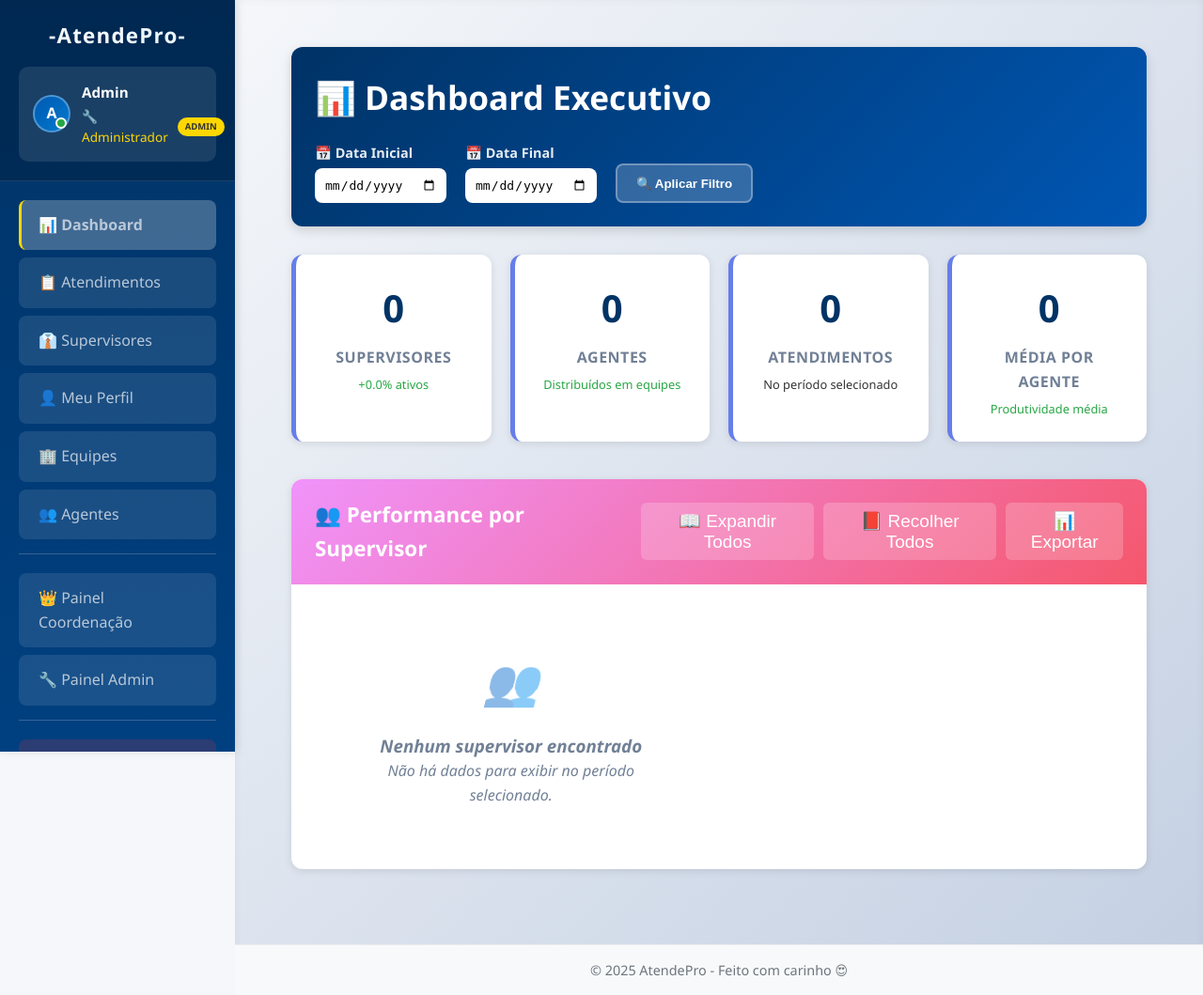
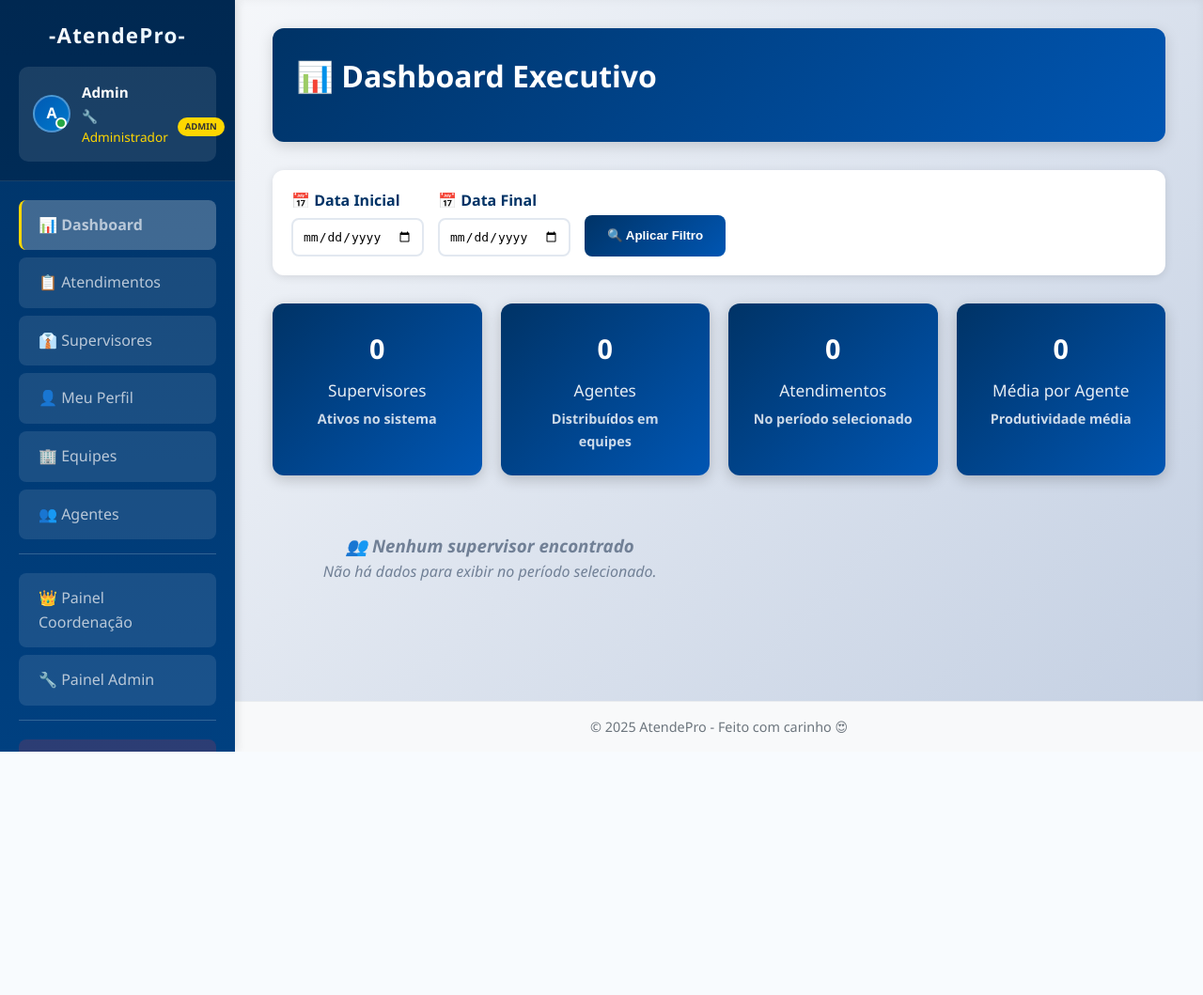
Before and after one commit to Renabrasa/atendepro, a Flask app: page /dashboard in a window 1280 px wide. Shown: the whole page at 94% size. After the commit the page ends 800 px from the top, so only its background shows below. Run offline with Flask 3, Linux system fonts and the light colour scheme; a user stored in the database is signed in; data comes from the database, SQL or seed files in the repository; some libraries are stand-ins or nearby versions.

Commit message:
feat: enhance dashboard layout and styling for improved user experience

```diff
--- a/templates/dashboard.html
+++ b/templates/dashboard.html
@@ -2,220 +2,154 @@
 {% block title %}Dashboard Executivo{% endblock %}
 {% block content %}
 <style>
-  /* Variáveis CSS para consistência */
-  :root {
-    --primary-color: #003366;
-    --primary-light: #0056b3;
-    --secondary-color: #667eea;
-    --accent-color: #764ba2;
-    --success-color: #28a745;
-    --warning-color: #ffc107;
-    --danger-color: #dc3545;
-    --light-bg: #f8f9fa;
-    --border-color: #e2e8f0;
-    --text-primary: #2d3748;
-    --text-secondary: #718096;
-    --shadow-light: 0 2px 8px rgba(0,0,0,0.1);
-    --shadow-medium: 0 4px 12px rgba(0,0,0,0.15);
-    --border-radius: 12px;
-  }
-
-  /* Layout principal */
-  .dashboard-container {
-    max-width: 1400px;
-    margin: 0 auto;
-    padding: 20px;
-  }
-
-  /* Header com filtros */
-  .dashboard-header {
-    background: linear-gradient(135deg, var(--primary-color), var(--primary-light));
-    color: white;
-    padding: 25px;
-    border-radius: var(--border-radius);
-    margin-bottom: 30px;
-    box-shadow: var(--shadow-medium);
-  }
-
-  .dashboard-title {
-    font-size: 2.2em;
-    font-weight: 700;
-    margin: 0 0 20px 0;
-    display: flex;
-    align-items: center;
-    gap: 15px;
-  }
-
-  .filter-section {
+  /* Mantém compatibilidade com estrutura original */
+  .stats-container {
     display: flex;
     gap: 20px;
-    align-items: flex-end;
+    margin-bottom: 30px;
     flex-wrap: wrap;
   }
 
-  .filter-group {
-    display: flex;
-    flex-direction: column;
-    gap: 5px;
-  }
-
-  .filter-group label {
-    font-weight: 600;
-    font-size: 0.9em;
-    opacity: 0.9;
-  }
-
-  .filter-group input {
-    padding: 10px;
-    border: none;
-    border-radius: 8px;
-    font-size: 1em;
-    min-width: 140px;
-  }
-
-  .filter-btn {
-    background: rgba(255,255,255,0.2);
+  .stat-card {
+    flex: 1;
+    min-width: 200px;
+    background: linear-gradient(135deg, #003366, #0056b3);
     color: white;
-    border: 2px solid rgba(255,255,255,0.3);
-    padding: 10px 20px;
-    border-radius: 8px;
-    cursor: pointer;
-    font-weight: 600;
-    transition: all 0.3s ease;
-    height: 42px;
-  }
-
-  .filter-btn:hover {
-    background: rgba(255,255,255,0.3);
-    border-color: rgba(255,255,255,0.5);
-  }
-
-  /* Cards de estatísticas principais */
-  .stats-overview {
-    display: grid;
-    grid-template-columns: repeat(auto-fit, minmax(200px, 1fr));
-    gap: 20px;
-    margin-bottom: 40px;
-  }
-
-  .stat-card {
-    background: white;
-    border-radius: var(--border-radius);
     padding: 25px;
+    border-radius: 12px;
     text-align: center;
-    box-shadow: var(--shadow-light);
-    border-left: 5px solid var(--secondary-color);
+    font-weight: 700;
+    font-size: 1.8em;
+    box-shadow: 0 4px 15px rgba(0,0,0,0.2);
     transition: transform 0.3s ease;
   }
 
   .stat-card:hover {
-    transform: translateY(-2px);
-    box-shadow: var(--shadow-medium);
-  }
-
-  .stat-number {
-    font-size: 2.5em;
-    font-weight: 700;
-    color: var(--primary-color);
-    margin-bottom: 8px;
+    transform: translateY(-3px);
   }
 
   .stat-label {
-    font-size: 1em;
-    font-weight: 600;
-    color: var(--text-secondary);
-    text-transform: uppercase;
-    letter-spacing: 0.5px;
+    font-weight: 400;
+    font-size: 0.6em;
+    margin-top: 8px;
+    opacity: 0.9;
   }
 
-  .stat-trend {
-    font-size: 0.8em;
+  .stat-detail {
+    font-size: 0.5em;
     margin-top: 5px;
-    font-weight: 500;
+    opacity: 0.8;
   }
 
-  .trend-up { color: var(--success-color); }
-  .trend-down { color: var(--danger-color); }
-
-  /* Seção de supervisores */
-  .supervisors-section {
-    background: white;
-    border-radius: var(--border-radius);
-    box-shadow: var(--shadow-light);
+  /* Header melhorado */
+  .dashboard-header {
+    background: linear-gradient(135deg, #003366, #0056b3);
+    color: white;
+    padding: 25px;
+    border-radius: 12px;
     margin-bottom: 30px;
-    overflow: hidden;
+    box-shadow: 0 4px 15px rgba(0,0,0,0.15);
   }
 
-  .section-header {
-    background: linear-gradient(135deg, #f093fb, #f5576c);
-    color: white;
-    padding: 20px 25px;
-    font-size: 1.4em;
-    font-weight: 600;
-    display: flex;
-    justify-content: space-between;
-    align-items: center;
+  .dashboard-title {
+    font-size: 2em;
+    font-weight: 700;
+    margin: 0 0 20px 0;
   }
 
-  .section-tools {
+  /* Filtro melhorado */
+  #filtro-data {
+    margin-bottom: 30px;
     display: flex;
-    gap: 10px;
+    gap: 15px;
+    align-items: flex-end;
+    flex-wrap: wrap;
+    background: white;
+    padding: 20px;
+    border-radius: 12px;
+    box-shadow: 0 2px 10px rgba(0,0,0,0.1);
   }
 
-  .tool-btn {
-    background: rgba(255,255,255,0.2);
+  #filtro-data > div {
+    display: flex;
+    flex-direction: column;
+  }
+
+  #filtro-data label {
+    font-weight: 600;
+    color: #003366;
+    margin-bottom: 5px;
+  }
+
+  #filtro-data input[type="date"] {
+    padding: 10px;
+    border-radius: 8px;
+    border: 2px solid #e2e8f0;
+    font-size: 1em;
+    transition: border-color 0.3s ease;
+  }
+
+  #filtro-data input[type="date"]:focus {
+    border-color: #003366;
+    outline: none;
+  }
+
+  #filtro-data button {
+    background: linear-gradient(135deg, #003366, #0056b3);
     color: white;
     border: none;
-    padding: 8px 12px;
-    border-radius: 6px;
+    padding: 12px 24px;
+    border-radius: 8px;
     cursor: pointer;
-    font-size: 0.85em;
+    height: 44px;
+    font-weight: 600;
     transition: all 0.3s ease;
   }
 
-  .tool-btn:hover {
-    background: rgba(255,255,255,0.3);
+  #filtro-data button:hover {
+    transform: translateY(-2px);
+    box-shadow: 0 4px 12px rgba(0,51,102,0.3);
   }
 
-  /* Grid de supervisores */
+  /* Grid de supervisores melhorado */
   .supervisors-grid {
     display: grid;
     grid-template-columns: repeat(auto-fill, minmax(400px, 1fr));
     gap: 25px;
-    padding: 25px;
+    margin-bottom: 30px;
   }
 
   .supervisor-card {
-    background: var(--light-bg);
-    border: 1px solid var(--border-color);
+    background: white;
     border-radius: 12px;
+    box-shadow: 0 4px 15px rgba(0,0,0,0.1);
     overflow: hidden;
     transition: all 0.3s ease;
   }
 
   .supervisor-card:hover {
     transform: translateY(-3px);
-    box-shadow: var(--shadow-medium);
+    box-shadow: 0 8px 25px rgba(0,0,0,0.15);
   }
 
   .supervisor-header {
-    background: linear-gradient(135deg, var(--primary-color), var(--primary-light));
+    background: linear-gradient(135deg, #667eea, #764ba2);
     color: white;
-    padding: 15px 20px;
+    padding: 20px;
     display: flex;
     justify-content: space-between;
     align-items: center;
   }
 
   .supervisor-name {
-    font-size: 1.2em;
+    font-size: 1.3em;
     font-weight: 600;
     margin: 0;
   }
 
   .supervisor-stats {
     display: flex;
-    gap: 15px;
+    gap: 20px;
     font-size: 0.9em;
   }
 
@@ -405,151 +330,160 @@
   }
 
   .atendimento-content {
-    color: var(--text-primary);
+    color: #2d3748;
     line-height: 1.4;
   }
 
-  .expand-icon {
-    transition: transform 0.3s ease;
-    color: var(--text-secondary);
-  }
-
-  .agent-item.expanded .expand-icon {
-    transform: rotate(180deg);
-  }
-
   /* Performance indicators */
-  .performance-indicator {
-    width: 8px;
-    height: 8px;
+  .performance-dot {
+    width: 10px;
+    height: 10px;
     border-radius: 50%;
+    display: inline-block;
     margin-left: 8px;
   }
 
-  .performance-high {
-    background: var(--success-color);
+  .performance-high { background: #28a745; }
+  .performance-medium { background: #ffc107; }
+  .performance-low { background: #dc3545; }
+
+  /* Top 5 section */
+  .top-section {
+    background: white;
+    border-radius: 12px;
+    padding: 25px;
+    box-shadow: 0 4px 15px rgba(0,0,0,0.1);
+    margin-bottom: 30px;
   }
 
-  .performance-medium {
-    background: var(--warning-color);
+  .top-header {
+    background: linear-gradient(135deg, #f093fb, #f5576c);
+    color: white;
+    padding: 15px 20px;
+    border-radius: 8px;
+    margin: -25px -25px 20px -25px;
+    font-size: 1.2em;
+    font-weight: 600;
   }
 
-  .performance-low {
-    background: var(--danger-color);
+  .top-agents-grid {
+    display: grid;
+    grid-template-columns: repeat(auto-fill, minmax(180px, 1fr));
+    gap: 15px;
+  }
+
+  .top-agent-card {
+    background: #f8f9fa;
+    border: 2px solid #e9ecef;
+    border-radius: 10px;
+    padding: 15px;
+    text-align: center;
+    transition: all 0.3s ease;
+  }
+
+  .top-agent-card:hover {
+    border-color: #667eea;
+    transform: translateY(-2px);
+  }
+
+  .top-agent-rank {
+    font-size: 1.5em;
+    margin-bottom: 8px;
+  }
+
+  .top-agent-name {
+    font-weight: 600;
+    color: #2d3748;
+    margin-bottom: 5px;
+  }
+
+  .top-agent-score {
+    font-size: 1.3em;
+    font-weight: 700;
+    color: #667eea;
+  }
+
+  .top-agent-supervisor {
+    font-size: 0.8em;
+    color: #718096;
+    margin-top: 5px;
   }
 
   /* Responsividade */
   @media (max-width: 768px) {
-    .dashboard-container {
-      padding: 15px;
-    }
-
-    .filter-section {
+    .stats-container {
       flex-direction: column;
-      align-items: stretch;
     }
 
     .supervisors-grid {
       grid-template-columns: 1fr;
-      padding: 15px;
+    }
+
+    #filtro-data {
+      flex-direction: column;
+      align-items: stretch;
     }
 
     .agent-metrics {
       gap: 10px;
     }
 
-    .metric-number {
-      font-size: 1.2em;
+    .top-agents-grid {
+      grid-template-columns: repeat(auto-fill, minmax(150px, 1fr));
     }
-  }
-
-  /* Animações suaves */
-  .fade-in {
-    animation: fadeIn 0.5s ease-in;
-  }
-
-  @keyframes fadeIn {
-    from { opacity: 0; transform: translateY(20px); }
-    to { opacity: 1; transform: translateY(0); }
   }
 
   /* Estados vazios */
   .empty-state {
     text-align: center;
-    padding: 40px;
-    color: var(--text-secondary);
+    padding: 30px;
+    color: #718096;
     font-style: italic;
-  }
-
-  .empty-state-icon {
-    font-size: 3em;
-    margin-bottom: 15px;
-    opacity: 0.5;
   }
 </style>
 
-<div class="dashboard-container">
-  <!-- Header com título e filtros -->
 <div class="dashboard-header">
-    <h1 class="dashboard-title">
-      📊 Dashboard Executivo
-      {% if current_user.tipo == 'coordenadora' %}
-        <span style="font-size: 0.6em; opacity: 0.8;">- Visão de Coordenação</span>
-      {% endif %}
-    </h1>
+  <h1 class="dashboard-title">📊 Dashboard Executivo</h1>
+</div>
 
-    <form class="filter-section" method="GET">
-      <div class="filter-group">
+<form id="filtro-data" method="GET">
+  <div>
     <label for="data_inicio">📅 Data Inicial</label>
     <input type="date" id="data_inicio" name="data_inicio" value="{{ data_inicio }}" />
   </div>
-      <div class="filter-group">
+  <div>
     <label for="data_fim">📅 Data Final</label>
     <input type="date" id="data_fim" name="data_fim" value="{{ data_fim }}" />
   </div>
-      <button type="submit" class="filter-btn">🔍 Aplicar Filtro</button>
+  <button type="submit">🔍 Aplicar Filtro</button>
 </form>
-  </div>
 
-  <!-- Cards de estatísticas principais -->
-  <div class="stats-overview fade-in">
+<div class="stats-container">
   <div class="stat-card">
-      <div class="stat-number">{{ total_supervisores }}</div>
+    {{ total_supervisores }}
     <div class="stat-label">Supervisores</div>
-      <div class="stat-trend trend-up">+{{ ((total_supervisores / (total_supervisores or 1)) * 100) | round(0) }}% ativos</div>
+    <div class="stat-detail">Ativos no sistema</div>
   </div>
   <div class="stat-card">
-      <div class="stat-number">{{ total_agentes }}</div>
+    {{ total_agentes }}
     <div class="stat-label">Agentes</div>
-      <div class="stat-trend trend-up">Distribuídos em equipes</div>
+    <div class="stat-detail">Distribuídos em equipes</div>
   </div>
   <div class="stat-card">
-      <div class="stat-number">{{ total_atendimentos }}</div>
+    {{ total_atendimentos }}
     <div class="stat-label">Atendimentos</div>
-      <div class="stat-trend">No período selecionado</div>
+    <div class="stat-detail">No período selecionado</div>
   </div>
   <div class="stat-card">
-      <div class="stat-number">{{ media_por_agente }}</div>
+    {{ media_por_agente }}
     <div class="stat-label">Média por Agente</div>
-      <div class="stat-trend trend-up">Produtividade média</div>
-    </div>
-  </div>
-
-  <!-- Seção de supervisores -->
-  <div class="supervisors-section fade-in">
-    <div class="section-header">
-      <span>👥 Performance por Supervisor</span>
-      <div class="section-tools">
-        <button class="tool-btn" onclick="expandAll()">📖 Expandir Todos</button>
-        <button class="tool-btn" onclick="collapseAll()">📕 Recolher Todos</button>
-        <button class="tool-btn" onclick="exportData()">📊 Exportar</button>
+    <div class="stat-detail">Produtividade média</div>
   </div>
 </div>
 
 <div class="supervisors-grid">
   {% for bloco in data %}
     <div class="supervisor-card">
-          <!-- Header do supervisor -->
       <div class="supervisor-header">
         <h3 class="supervisor-name">{{ bloco.supervisor.nome }}</h3>
         <div class="supervisor-stats">
@@ -573,18 +506,21 @@
           {% endif %}
         </div>
 
-            <div class="agents-list">
         {% for agente in bloco.agentes %}
-                <div class="agent-item" onclick="toggleAgentDetails('agent-{{ loop.index0 }}-{{ loop.parent.loop.index0 }}')">
+          <div class="agent-card" onclick="toggleDetails('agent-{{ loop.index0 }}-{{ loop.parent.loop.index0 }}')">
             <div class="agent-summary">
               <div class="agent-info">
-                      <div class="agent-name">
+                <h4>
                   {{ agente.nome }}
-                        <span class="performance-indicator performance-{{ 'high' if agente.qtd_chamados >= (media_por_agente * 1.2) else 'medium' if agente.qtd_chamados >= media_por_agente else 'low' }}"></span>
-                      </div>
+                  {% set performance_level = 'high' if agente.qtd_chamados >= (media_por_agente * 1.2) else 'medium' if agente.qtd_chamados >= media_por_agente else 'low' %}
+                  <span class="performance-dot performance-{{ performance_level }}"></span>
+                </h4>
                 <div class="agent-performance">
-                        {% set performance_percent = ((agente.qtd_chamados / (bloco.total_chamados or 1)) * 100) | round(1) %}
-                        {{ performance_percent }}% dos atendimentos do supervisor
+                  {% if bloco.total_chamados > 0 %}
+                    {{ ((agente.qtd_chamados / bloco.total_chamados) * 100) | round(1) }}% dos atendimentos
+                  {% else %}
+                    Sem atendimentos
+                  {% endif %}
                 </div>
               </div>
 
@@ -616,130 +551,67 @@
                     </div>
                   </div>
                 {% else %}
-                        <div class="empty-state">
-                          <div class="empty-state-icon">📭</div>
-                          Nenhum atendimento registrado
-                        </div>
+                  <div class="empty-state">📭 Nenhum atendimento registrado</div>
                 {% endfor %}
               </div>
             </div>
           </div>
         {% else %}
+          <div class="empty-state">👤 Nenhum agente cadastrado</div>
+        {% endfor %}
+      </div>
+    </div>
+  {% else %}
     <div class="empty-state">
-                  <div class="empty-state-icon">👤</div>
-                  Nenhum agente cadastrado para este supervisor
+      <h3>👥 Nenhum supervisor encontrado</h3>
+      <p>Não há dados para exibir no período selecionado.</p>
+    </div>
+  {% endfor %}
+</div>
+
+{% if top_5_agentes %}
+<div class="top-section">
+  <div class="top-header">🏆 Top 5 Agentes Geral</div>
+  <div class="top-agents-grid">
+    {% for agente in top_5_agentes %}
+      <div class="top-agent-card">
+        <div class="top-agent-rank">
+          {% if loop.index == 1 %}🥇{% elif loop.index == 2 %}🥈{% elif loop.index == 3 %}🥉{% else %}🏅{% endif %}
+        </div>
+        <div class="top-agent-name">{{ agente.nome }}</div>
+        <div class="top-agent-score">{{ agente.qtd_chamados }}</div>
+        <div class="top-agent-supervisor">{{ agente.supervisor_nome }}</div>
       </div>
     {% endfor %}
   </div>
 </div>
-        </div>
-      {% else %}
-        <div class="empty-state">
-          <div class="empty-state-icon">👥</div>
-          <h3>Nenhum supervisor encontrado</h3>
-          <p>Não há dados para exibir no período selecionado.</p>
-        </div>
-      {% endfor %}
-    </div>
-  </div>
-
-  <!-- Top 5 Agentes -->
-  {% if top_5_agentes %}
-  <div class="supervisors-section fade-in">
-    <div class="section-header">
-      <span>🏆 Top 5 Agentes Geral</span>
-    </div>
-    <div style="padding: 25px;">
-      <div style="display: grid; grid-template-columns: repeat(auto-fit, minmax(200px, 1fr)); gap: 15px;">
-        {% for agente in top_5_agentes %}
-          <div class="agent-item" style="margin: 0;">
-            <div class="agent-summary" style="flex-direction: column; align-items: center; text-align: center;">
-              <div class="agent-name" style="font-size: 1.1em;">
-                {% if loop.index == 1 %}🥇{% elif loop.index == 2 %}🥈{% elif loop.index == 3 %}🥉{% else %}🏅{% endif %}
-                {{ agente.nome }}
-              </div>
-              <div class="metric" style="margin-top: 10px;">
-                <div class="metric-number">{{ agente.qtd_chamados }}</div>
-                <div class="metric-label">Atendimentos</div>
-              </div>
-              <div class="agent-performance" style="margin-top: 5px;">
-                Supervisor: {{ agente.supervisor_nome }}
-              </div>
-            </div>
-          </div>
-        {% endfor %}
-      </div>
-    </div>
-  </div>
 {% endif %}
-</div>
 
 <script>
-  // Validação de formulário
-  document.querySelector('.filter-section').addEventListener('submit', function(e) {
+  // Validação do formulário
+  document.getElementById('filtro-data').addEventListener('submit', function(e) {
     const inicio = document.getElementById('data_inicio').value;
     const fim = document.getElementById('data_fim').value;
 
     if (inicio && fim && inicio > fim) {
       e.preventDefault();
       alert('⚠️ A data inicial não pode ser maior que a data final.');
-      return false;
     }
   });
 
-  // Toggle detalhes do agente
-  function toggleAgentDetails(agentId) {
-    const details = document.getElementById(agentId);
-    const agentItem = details.closest('.agent-item');
+  // Toggle dos detalhes dos agentes
+  function toggleDetails(elementId) {
+    const details = document.getElementById(elementId);
+    const card = details.closest('.agent-card');
 
     if (details.classList.contains('show')) {
       details.classList.remove('show');
-      agentItem.classList.remove('expanded');
+      card.classList.remove('expanded');
     } else {
       details.classList.add('show');
-      agentItem.classList.add('expanded');
+      card.classList.add('expanded');
     }
   }
-
-  // Expandir todos os agentes
-  function expandAll() {
-    document.querySelectorAll('.agent-details').forEach(detail => {
-      detail.classList.add('show');
-      detail.closest('.agent-item').classList.add('expanded');
-    });
-  }
-
-  // Recolher todos os agentes
-  function collapseAll() {
-    document.querySelectorAll('.agent-details').forEach(detail => {
-      detail.classList.remove('show');
-      detail.closest('.agent-item').classList.remove('expanded');
-    });
-  }
-
-  // Exportar dados (placeholder)
-  function exportData() {
-    // Implementar exportação para Excel/PDF
-    alert('📊 Funcionalidade de exportação será implementada em breve!');
-  }
-
-  // Animação de fade-in nos cards
-  document.addEventListener('DOMContentLoaded', function() {
-    const cards = document.querySelectorAll('.fade-in');
-    cards.forEach((card, index) => {
-      setTimeout(() => {
-        card.style.opacity = '1';
-        card.style.transform = 'translateY(0)';
-      }, index * 100);
-    });
-  });
-
-  // Auto-refresh a cada 5 minutos (opcional)
-  // setInterval(() => {
-  //   if (confirm('🔄 Atualizar dados do dashboard?')) {
-  //     location.reload();
-  //   }
-  // }, 300000);
 </script>
 
 {% endblock %}
```
Also changed, not shown: other parts of templates/dashboard.html (+55 -66 lines). Lines whose indentation alone changed are shown as unchanged.
